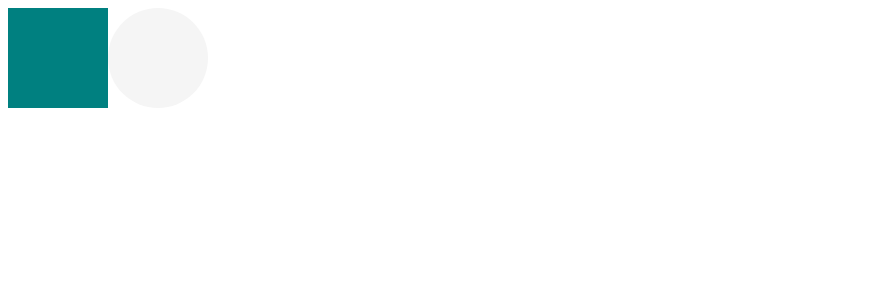
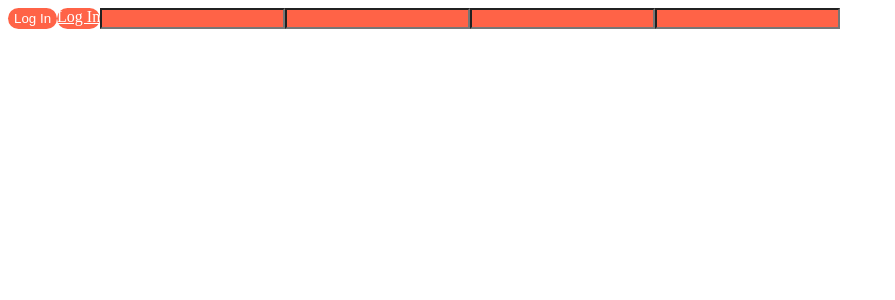
Before and after one commit to Hyunji14/react-study, a React (Create React App) app in the folder my-app/: page / in a window 1280 px wide. Shown: the top 300 px of the page, without its empty margins (0-895 px from the left). Built offline with nearby package versions, Linux system fonts and the light colour scheme.

Commit message:
styledComponent #3

```diff
--- a/my-app/src/App.js
+++ b/my-app/src/App.js
@@ -2,9 +2,16 @@
 
 function App() {
   return (
-    <Father>
-      <Box bgColor='teal'></Box>
-      <Cricle bgColor='whitesmoke'></Cricle>
+    <Father as='header'>
+      <Btn>Log In</Btn>
+      {/* as => 같은 CSS를 가진 새로운 html component 생성*/}
+      <Btn as='a' href='/'>
+        Log In
+      </Btn>
+      <Input />
+      <Input />
+      <Input />
+      <Input />
     </Father>
   );
 }
@@ -13,14 +20,15 @@
   display: flex;
 `;
 
-const Box = styled.div`
-  background-color: ${(props) => props.bgColor};
-  width: 100px;
-  height: 100px;
+const Input = styled.input.attrs({ required: true, minLength: 10 })`
+  background-color: tomato;
 `;
 
-const Cricle = styled(Box)`
-  border-radius: 50px;
+const Btn = styled.button`
+  color: white;
+  background-color: tomato;
+  border: 0;
+  border-radius: 15px;
 `;
 
 export default App;
```
